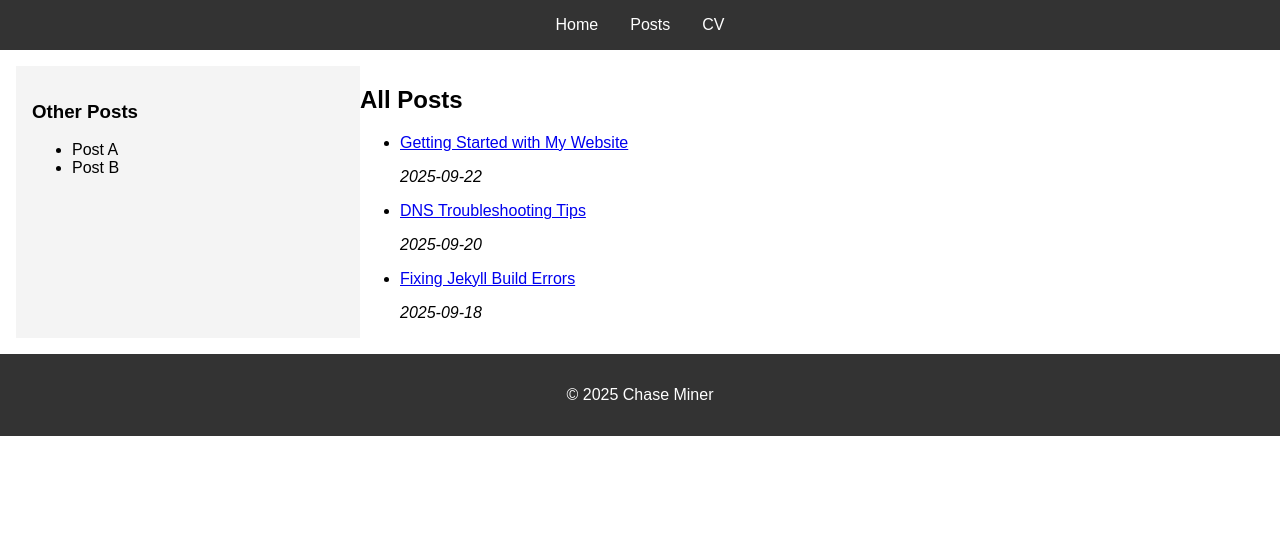
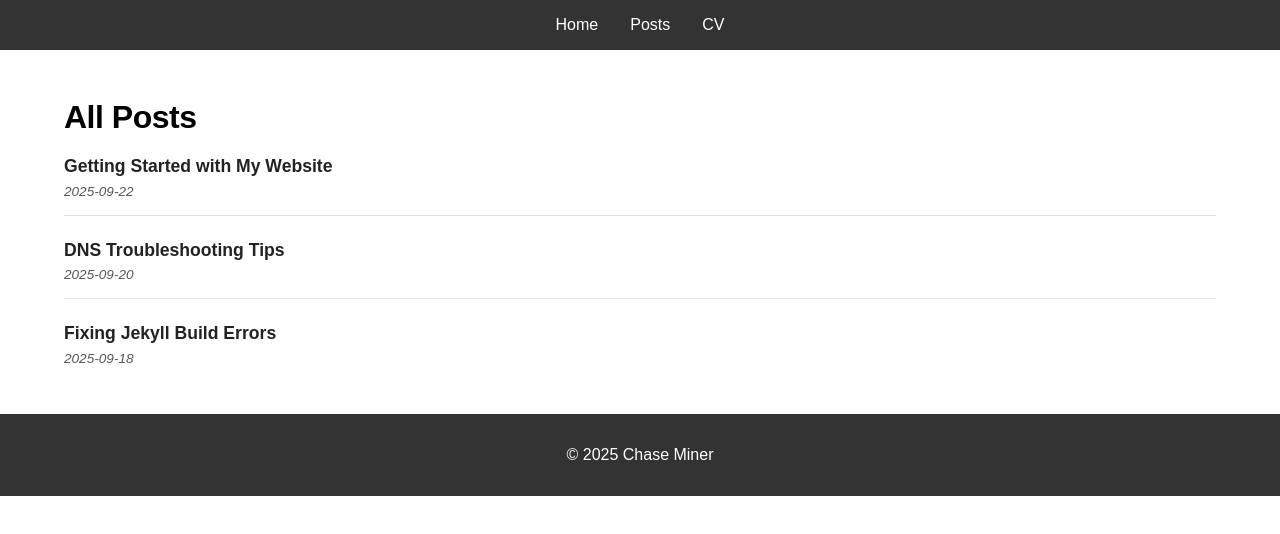
Before and after one commit to Chasetminer/chaseminer.github.io, a React (Vite) app in the folder react-site/: page /posts in a window 1280 px wide. Shown: the top 534 px of the page. Built offline with nearby package versions, Linux system fonts and the light colour scheme.

Commit message:
Made some updates

```diff
--- a/react-site/src/components/Sidebar.jsx
+++ b/react-site/src/components/Sidebar.jsx
@@ -1,11 +1,20 @@
+import { Link } from 'react-router-dom';
+import posts from '../data/posts';
+
 export default function Sidebar() {
   return (
     <aside className="sidebar">
-      <h3>Other Posts</h3>
-      <ul>
-        <li>Post A</li>
-        <li>Post B</li>
-      </ul>
+      <section className="post-list">
+        <h2>All Posts</h2>
+        <ul>
+          {posts.map(post => (
+            <li key={post.id}>
+              <Link to={`/post/${post.id}`}>{post.title}</Link>
+              <p><em>{post.date}</em></p>
+            </li>
+          ))}
+        </ul>
+      </section>
     </aside>
   );
 }
--- a/react-site/src/data/posts.js
+++ b/react-site/src/data/posts.js
@@ -3,19 +3,44 @@ const posts = [
     id: 'getting-started',
     title: 'Getting Started with My Website',
     date: '2025-09-22',
+    photo: '/MontBlancBanner.jpg', // place this file in public/MontBlancBanner.jpg
     content: `
       Welcome to my personal website! I'm Chase, and this is where I document my journey as a developer.
 
       From systems programming in C to deploying elegant React layouts, I’m building this site to learn, share, and grow.
-      \n
-      sadfas
 
+      Lorem ipsum dolor sit amet, consectetur adipiscing elit. Aenean facilisis tortor et nisl ullamcorper, eu rhoncus orci hendrerit.
+      Integer cursus est turpis, eu lobortis risus maximus quis. Vestibulum porttitor mattis nisi vel molestie. Fusce sed semper augue.
+      Donec congue maximus odio, tincidunt porttitor lectus. Cras placerat auctor eros, a congue nibh dignissim at. Vestibulum suscipit
+      rutrum urna in faucibus. Fusce leo ipsum, lacinia eu aliquet vitae, suscipit non ipsum. Nullam imperdiet facilisis accumsan. Nulla
+      finibus odio eget enim sagittis, a rutrum tellus placerat. Quisque id bibendum odio.
+
+      Morbi volutpat sed libero ut varius. Nulla gravida leo eros, nec feugiat ante molestie rhoncus.
+      Vestibulum in arcu vel diam euismod imperdiet vel ac dui. Pellentesque quis feugiat nisi. Ut vulputate
+      sem id urna lobortis porttitor. Phasellus eu diam magna. Morbi pellentesque rutrum nunc vitae tincidunt.
+       Pellentesque habitant morbi tristique senectus et netus et malesuada fames ac turpis egestas. Donec luctus
+       urna non euismod feugiat. Vestibulum et tristique nulla.
+
+      Suspendisse euismod tristique sapien eu tempor. Sed a metus odio. Praesent ut rhoncus odio. Nunc vitae
+       ex eu libero lobortis consequat. Nullam fringilla, risus sed molestie molestie, risus enim porta
+       lorem, ut aliquet sapien lorem nec nisl. Donec et tellus in enim sodales dignissim et ac elit.
+       Etiam ultrices ornare augue a tempor. Duis dignissim est et massa lacinia aliquam. Donec rutrum
+       varius velit, volutpat faucibus felis egestas nec. Mauris non leo nec nunc vestibulum consectetur.
+       Aliquam blandit, nulla eget malesuada commodo, tortor neque elementum ipsum, blandit viverra ante
+       ante nec tortor. Donec rhoncus sapien in efficitur ornare. Phasellus dui nibh, blandit quis porttitor
+       id, convallis id lectus. Nunc vestibulum in velit nec imperdiet. Phasellus fermentum lacus quis laoreet
+       hendrerit.
+
+      Proin eget congue nibh, quis feugiat lorem. Maecenas blandit et augue iaculis tristique. Pellentesque varius finibus urna, a volutpat nisl bibendum ut. Curabitur fringilla velit nec urna rhoncus consectetur. Quisque luctus pretium libero, vel faucibus massa pretium vitae. Etiam justo nisl, tristique in vehicula eu, tincidunt vitae urna. Mauris at mollis tortor. Aliquam erat volutpat. Quisque finibus iaculis libero. Etiam ultrices, purus et sollicitudin posuere, arcu tortor luctus lacus, ut laoreet quam augue eu dolor. Ut elit ipsum, viverra at dignissim in, sagittis nec ante. Integer luctus diam velit, id dapibus neque convallis ac. Nullam porta tempus eleifend. Nullam iaculis commodo erat vitae dapibus.
+
+      Maecenas sapien dui, tempor sit amet placerat quis, scelerisque id metus. Integer sed auctor turpis. Quisque vestibulum justo leo, in suscipit odio fermentum non. Phasellus tempus eleifend risus in consequat. Nulla tellus dui, eleifend et mollis id, lobortis a sapien. Etiam nibh lorem, porta quis ipsum id, ultrices vulputate ipsum. Etiam sodales sagittis justo, eu luctus ligula pharetra vel. Fusce vel erat pellentesque, molestie quam non, tincidunt neque. Cras elit justo, pulvinar a molestie in, aliquam quis tellus.
     `,
   },
   {
     id: 'dns-troubleshooting',
     title: 'DNS Troubleshooting Tips',
     date: '2025-09-20',
+    photo: '/dns.png',
     content: `
       DNS issues can be frustrating, especially when deploying custom domains. Here's how I debugged my GitHub Pages setup:
       - Verified CNAME records
--- a/react-site/src/index.css
+++ b/react-site/src/index.css
@@ -1,71 +1,17 @@
-/* :root {
-  font-family: system-ui, Avenir, Helvetica, Arial, sans-serif;
-  line-height: 1.5;
-  font-weight: 400;
-
-  color-scheme: light dark;
-  color: rgba(255, 255, 255, 0.87);
-  background-color: #242424;
-
-  font-synthesis: none;
+/* Base */
+body {
+  margin: 0;
+  font-family: system-ui, -apple-system, BlinkMacSystemFont, 'Segoe UI', Roboto, Oxygen, Ubuntu, Cantarell, 'Fira Sans', 'Droid Sans', 'Helvetica Neue', Arial, sans-serif;
+  -webkit-font-smoothing: antialiased;
   text-rendering: optimizeLegibility;
-  -webkit-font-smoothing: antialiased;
-  -moz-osx-font-smoothing: grayscale;
+  background: #fff;
+  color: #111;
 }
 
-a {
-  font-weight: 500;
-  color: #646cff;
-  text-decoration: inherit;
-}
-a:hover {
-  color: #535bf2;
-}
+a { color: #222; text-decoration: none; }
+a:hover { color: #000; }
 
-body {
-  margin: 0;
-  display: flex;
-  place-items: center;
-  min-width: 320px;
-  min-height: 100vh;
-}
-
-h1 {
-  font-size: 3.2em;
-  line-height: 1.1;
-}
-
-button {
-  border-radius: 8px;
-  border: 1px solid transparent;
-  padding: 0.6em 1.2em;
-  font-size: 1em;
-  font-weight: 500;
-  font-family: inherit;
-  background-color: #1a1a1a;
-  cursor: pointer;
-  transition: border-color 0.25s;
-}
-button:hover {
-  border-color: #646cff;
-}
-button:focus,
-button:focus-visible {
-  outline: 4px auto -webkit-focus-ring-color;
-}
-
-@media (prefers-color-scheme: light) {
-  :root {
-    color: #213547;
-    background-color: #ffffff;
-  }
-  a:hover {
-    color: #747bff;
-  }
-  button {
-    background-color: #f9f9f9;
-  }
-} */
+h1 { line-height: 1.15; margin: 0 0 1rem; font-weight: 600; }
 
 
 body {
@@ -97,7 +43,10 @@ nav a {
 
 .posts-layout {
   display: flex;
+  color: rgb(0, 0, 0)
 }
+
+
 
 .sidebar {
   width: 25%;
@@ -110,3 +59,191 @@ nav a {
   padding: 1rem;
   overflow-y: auto;
 }
+
+/* Post list styles */
+.post-list {
+  flex: 1;
+  padding: 1rem 2rem;
+}
+
+.post-list h2 {
+  margin: 0 0 1.25rem 0; /* tighten top, add space below */
+  font-size: 1.75rem;
+  line-height: 1.2;
+  letter-spacing: -0.5px;
+}
+
+.post-list ul {
+  list-style: none;
+  padding: 0;
+  margin: 0;
+  display: flex;
+  flex-direction: column;
+  gap: 1.25rem; /* vertical rhythm between posts */
+}
+
+.post-list li {
+  margin: 0;
+  padding: 0 0 1rem 0;
+  border-bottom: 1px solid #e2e2e2;
+}
+
+.post-list li:last-child {
+  border-bottom: none;
+  padding-bottom: 0;
+}
+
+.post-list a {
+  display: inline-block;
+  font-weight: 600;
+  font-size: 1.1rem;
+  color: #222;
+  text-decoration: none;
+  position: relative;
+}
+
+.post-list a::after {
+  content: "";
+  position: absolute;
+  left: 0;
+  bottom: -2px;
+  width: 0;
+  height: 2px;
+  background: #646cff;
+  transition: width 160ms ease;
+}
+
+.post-list a:hover::after,
+.post-list a:focus-visible::after {
+  width: 100%;
+}
+
+.post-list p {
+  margin: 0.4rem 0 0 0;
+  font-size: 0.85rem;
+  color: #555;
+}
+
+@media (min-width: 900px) {
+  .posts-layout {
+    align-items: flex-start;
+  }
+  .post-list {
+    padding: 2rem 3rem;
+  }
+  .post-list h2 {
+    font-size: 2rem;
+  }
+  .post-list ul {
+    gap: 1.5rem;
+  }
+}
+
+/* Single post hero image */
+.post-hero {
+  margin: 0 0 1.5rem 0;
+  line-height: 0;
+  border-radius: 8px;
+  overflow: hidden;
+  background: #f2f2f2;
+}
+
+.post-hero-image {
+  display: block;
+  width: 100%;
+  height: auto;
+  object-fit: cover;
+}
+
+/* Post content body */
+.post-body p {
+  line-height: 1.6; /*spacing between lines*/
+  margin: 0 0 1.1rem 0; /*spacing between paragraphs*/
+  margin-left: 0rem;
+}
+
+.post-body p:last-child {
+  margin-bottom: 0;
+}
+
+.post-body ul.post-list-block {
+  margin: 0 0 1.2rem 1.25rem;
+  padding: 0;
+  list-style: disc;
+}
+
+.post-body ul.post-list-block li {
+  margin: 0.35rem 0;
+  line-height: 1.5;
+}
+
+@media (min-width: 800px) {
+  .post-body p {
+    font-size: 1.05rem; /*font size of the text*/
+  }
+}
+
+/* Constrain readable text width */
+/* .post-body { */
+  /* Center inside the article and limit line length */
+  /*max-width: 80ch; /* ~70 characters per line for readability */
+  /* padding: 0 1.25rem; side breathing room on small screens */
+  /* box-sizing: content-box; */
+/* } */
+
+/* On larger screens give a bit more side air, but keep measure */
+@media (min-width: 900px) {
+  .post-body {
+    padding: 0 0rem;
+  }
+}
+
+/* Single post layout row: sidebar + content */
+.post-layout {
+  display: flex;
+  align-items: flex-start;
+  gap: 2rem;
+}
+
+/* Sidebar width inside post layout */
+.post-layout .sidebar {
+  flex: 0 0 35%; /* fixed column */
+  max-width: 300px;
+}
+
+/* Content column grows; max width can be controlled via .post-inner */
+.post-layout .post-inner {
+  flex: 1 1 0%;
+  min-width: 0; /* prevent overflow from long words */
+  margin: 0;    /* remove auto-centering margins */
+}
+
+/* Stack on small screens */
+@media (max-width: 900px) {
+.post-layout { flex-direction: column-reverse; }
+.post-layout .sidebar { width: 90%; max-width: none; flex: 1 1 auto; }
+.post-layout .post-inner { width: 90%; }
+}
+
+/* Article wrapper can be a simple block now */
+article.post { display: block; }
+
+/* If title/date are inside .post-inner now, style them there instead */
+.post-inner > h1,
+.post-inner > p:first-of-type {
+  margin: 0 0 1.25rem 0;
+}
+
+.post-inner {
+  max-width: 90ch;
+  padding: 0 1.25rem;
+  margin: 2rem auto;
+}
+@media (min-width: 900px) {
+  .post-inner { padding: 0 2rem; }
+}
+
+/* Optional: larger spacing on wide screens */
+@media (min-width: 900px) {
+  .post-inner > h1 { margin-bottom: 1.5rem; }
+}
--- a/react-site/src/pages/Post.jsx
+++ b/react-site/src/pages/Post.jsx
@@ -1,5 +1,6 @@
 import { useParams } from 'react-router-dom';
 import posts from '../data/posts';
+import Sidebar from '../components/Sidebar';
 
 export default function Post() {
   const { id } = useParams();
@@ -7,11 +8,56 @@ export default function Post() {
 
   if (!post) return <p>Post not found.</p>;
 
+  // Transform raw multiline content into structured React elements.
+  // Rules:
+  // - Split on two or more newlines for paragraphs/blocks
+  // - Inside each block, if every non-empty line starts with '-' treat as a list
+  // - Preserve inline code backticks as-is (no markdown parsing yet)
+  const blocks = post.content
+    .trim()
+    .split(/\n{2,}/)
+    .map(block => block.trim())
+    .filter(Boolean);
+
+  const renderedBlocks = blocks.map((block, i) => {
+    const lines = block.split(/\n+/).map(l => l.trim()).filter(Boolean);
+    const isList = lines.length > 1 && lines.every(l => l.startsWith('- '));
+    if (isList) {
+      return (
+        <ul key={i} className="post-list-block">
+          {lines.map((l, j) => (
+            <li key={j}>{l.replace(/^-\s+/, '')}</li>
+          ))}
+        </ul>
+      );
+    }
+    return (
+      <p key={i}>{block}</p>
+    );
+  });
+
   return (
     <article className="post">
-      <h1>{post.title}</h1>
-      <p><em>{post.date}</em></p>
-      <p>{post.content}</p>
+      {post.photo && (
+        <div className="post-hero">
+          <img
+            src={post.photo}
+            alt={post.title}
+            className="post-hero-image"
+            loading="lazy"
+          />
+        </div>
+      )}
+      <div className="post-layout">
+        <Sidebar />
+        <div className='post-inner'>
+          <h1>{post.title}</h1>
+          <p><em>{post.date}</em></p>
+          <div className="post-body">
+              {renderedBlocks}
+          </div>
+        </div>
+      </div>
     </article>
   );
 }
--- a/react-site/src/pages/Posts.jsx
+++ b/react-site/src/pages/Posts.jsx
@@ -5,7 +5,7 @@ import Sidebar from '../components/Sidebar';
 export default function Posts() {
   return (
     <div className="posts-layout">
-      <Sidebar />
+      {/* <Sidebar /> */}
       <section className="post-list">
         <h2>All Posts</h2>
         <ul>
```
